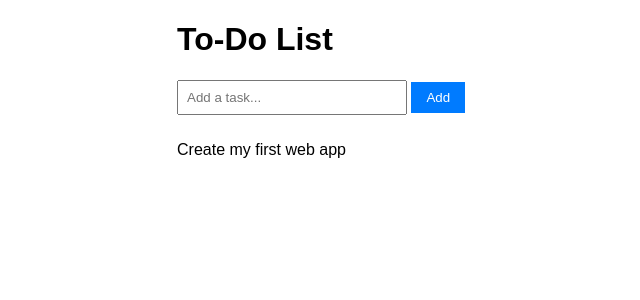
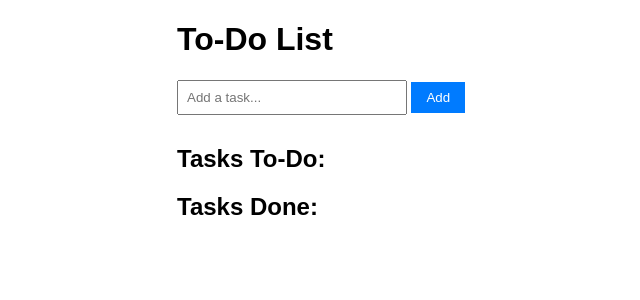
Before and after one commit to Rasha27/ToDo, a Flask app: page / in a window 1280 px wide. Shown: the top 300 px of the page, without its empty margins (313-953 px from the left). Run offline with Flask 3, Linux system fonts and the light colour scheme; data comes from the database, SQL or seed files in the repository; both versions use the stored data as it was after the commit; data that the repository does not hold is empty.

Commit message:
my first update

```diff
--- a/app.py
+++ b/app.py
@@ -4,28 +4,38 @@ import sqlite3
 app = Flask(__name__)
 
 # Database initialization
-def create_table():
+def create_tables():
     conn = sqlite3.connect('tasks.db')
     c = conn.cursor()
-    c.execute('''CREATE TABLE IF NOT EXISTS tasks (id INTEGER PRIMARY KEY AUTOINCREMENT, task TEXT, completed BOOLEAN)''')
+    c.execute('''CREATE TABLE IF NOT EXISTS todo (id INTEGER PRIMARY KEY AUTOINCREMENT, task TEXT)''')
+    c.execute('''CREATE TABLE IF NOT EXISTS done (id INTEGER PRIMARY KEY AUTOINCREMENT, task TEXT)''')
     conn.commit()
     conn.close()
 
-create_table()
+create_tables()
 
 # Routes
 @app.route('/')
 def index():
     return render_template('index.html')
 
-@app.route('/api/tasks', methods=['GET'])
-def get_tasks():
+@app.route('/api/tasks/todo', methods=['GET'])
+def get_todo_tasks():
     conn = sqlite3.connect('tasks.db')
     c = conn.cursor()
-    c.execute('''SELECT * FROM tasks''')
-    tasks = [{'id': row[0], 'task': row[1], 'completed': row[2]} for row in c.fetchall()]
+    c.execute('''SELECT * FROM todo''')
+    todo_tasks = [{'id': row[0], 'task': row[1]} for row in c.fetchall()]
     conn.close()
-    return jsonify({'tasks': tasks})
+    return jsonify({'tasks': todo_tasks})
+
+@app.route('/api/tasks/done', methods=['GET'])
+def get_done_tasks():
+    conn = sqlite3.connect('tasks.db')
+    c = conn.cursor()
+    c.execute('''SELECT * FROM done''')
+    done_tasks = [{'id': row[0], 'task': row[1]} for row in c.fetchall()]
+    conn.close()
+    return jsonify({'tasks': done_tasks})
 
 @app.route('/api/tasks/add', methods=['POST'])
 def add_task():
@@ -33,10 +43,26 @@ def add_task():
     task = task_data.get('task')
     conn = sqlite3.connect('tasks.db')
     c = conn.cursor()
-    c.execute('''INSERT INTO tasks (task, completed) VALUES (?, ?)''', (task, False))
+    c.execute('''INSERT INTO todo (task) VALUES (?)''', (task,))
     conn.commit()
     conn.close()
     return jsonify({'message': 'Task added successfully'})
 
+@app.route('/api/tasks/move_to_done', methods=['POST'])
+def move_to_done():
+    task_id = request.get_json().get('id')
+    conn = sqlite3.connect('tasks.db')
+    c = conn.cursor()
+    c.execute('''SELECT task FROM todo WHERE id = ?''', (task_id,))
+    task = c.fetchone()
+    if task:
+        c.execute('''INSERT INTO done (task) VALUES (?)''', (task[0],))
+        c.execute('''DELETE FROM todo WHERE id = ?''', (task_id,))
+        conn.commit()
+        conn.close()
+        return jsonify({'message': 'Task moved to Done'})
+    conn.close()
+    return jsonify({'message': 'Task not found'})
+
 if __name__ == '__main__':
     app.run(debug=True)
--- a/templates/index.html
+++ b/templates/index.html
@@ -9,7 +9,10 @@
         <h1>To-Do List</h1>
         <input type="text" id="taskInput" placeholder="Add a task...">
         <button onclick="addTask()">Add</button>
-        <ul id="taskList"></ul>
+        <h2>Tasks To-Do:</h2>
+        <ul id="todoList"></ul>
+        <h2>Tasks Done:</h2>
+        <ul id="doneList"></ul>
     </div>
     <script>
         function addTask() {
@@ -32,16 +35,47 @@
         }
 
         function fetchTasks() {
-            fetch('/api/tasks')
+            fetch('/api/tasks/todo')
             .then(response => response.json())
             .then(data => {
-                const taskList = document.getElementById('taskList');
-                taskList.innerHTML = '';
+                const todoList = document.getElementById('todoList');
+                todoList.innerHTML = '';
                 data.tasks.forEach(task => {
                     const listItem = document.createElement('li');
-                    listItem.textContent = task.task;
-                    taskList.appendChild(listItem);
+                    listItem.innerHTML = `<input type="checkbox" onclick="moveToDone(${task.id})">${task.task}`;
+                    todoList.appendChild(listItem);
                 });
+            })
+            .catch(error => console.error('Error:', error));
+
+            fetch('/api/tasks/done')
+            .then(response => response.json())
+            .then(data => {
+                const doneList = document.getElementById('doneList');
+                doneList.innerHTML = '';
+                data.tasks.forEach(task => {
+                    const listItem = document.createElement('li');
+                    listItem.innerHTML = `<strike>${task.task}</strike>`;
+                    doneList.appendChild(listItem);
+                });
+            })
+            .catch(error => console.error('Error:', error));
+        }
+
+        function moveToDone(taskId) {
+            fetch('/api/tasks/move_to_done', {
+                method: 'POST',
+                headers: {
+                    'Content-Type': 'application/json'
+                },
+                body: JSON.stringify({
+                    'id': taskId
+                })
+            })
+            .then(response => response.json())
+            .then(data => {
+                alert(data.message);
+                fetchTasks();
             })
             .catch(error => console.error('Error:', error));
         }
```
Also changed, not shown: tasks.db, 1 other file.
